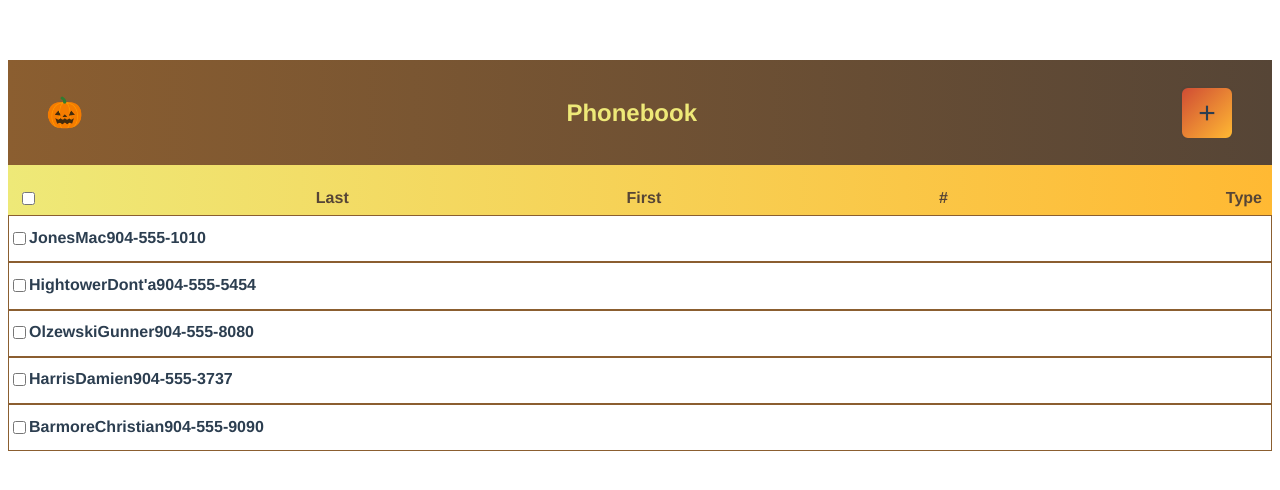
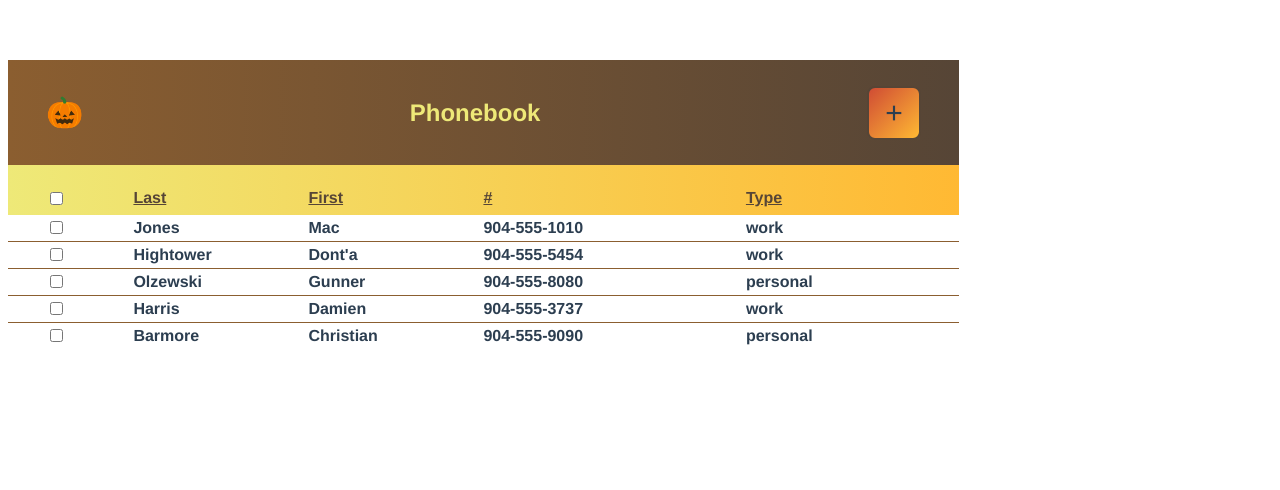
Before and after one commit to tcburns24/phonebook, a Vue app: page / in a window 1280 px wide. Shown: the top 490 px of the page. Built offline with nearby package versions, Linux system fonts and the light colour scheme.

Commit message:
Styles ContactRow more

```diff
--- a/src/components/ContactRow.vue
+++ b/src/components/ContactRow.vue
@@ -1,11 +1,17 @@
 <script>
 export default {
   name: 'ContactRow',
-  props: ['infoObj'],
+  props: ['infoObj', 'divider'],
   data() {
-    return {}
+    return {
+
+    }
   },
-
+  computed: {
+    hasDivider() {
+      return this.divider == true;
+    },
+  },
 }
 </script>
 
@@ -19,21 +25,39 @@ yellow: #eee978
 -->
 <style scoped>
   .contact-row {
-    max-width: 100%;
+    width: 100%;
+    max-width: 875px;
     position: relative;
-    padding: 1% 0;
+    padding: 3px 3%;
     display: flex;
-    border: 1px solid #8b5e30;
     font-weight: 700;
+    align-items: center;
+    justify-content: space-between;
+    text-align: start;
+  }
+  .bottom-divider {
+    border-top: 1px solid #8b5e30;
+  }
+  .selected {
+    background: linear-gradient(to right top, #ffb933, #d04c34);
+  }
+  .flex1 {
+    flex: 1;
+  }
+  .flex2 {
+    flex: 2;
+  }
+  .flex3 {
+    flex: 3;
   }
 </style>
 
 <template>
-  <div class="contact-row">
-    <span><input type="checkbox" /></span>
-    <span class="contact-info">{{ infoObj.last_name }}</span>
-    <span class="contact-info">{{ infoObj.first_name }}</span>
-    <span class="contact-info">{{ infoObj.number }}</span>
-    <span class="contact-info">{{ infoObj.type }}</span>
+  <div class="contact-row" v-bind:class="{ 'bottom-divider' : hasDivider }">
+    <span class="flex1"><input type="checkbox" /></span>
+    <span class="contact-info flex2">{{ infoObj.last_name }}</span>
+    <span class="contact-info flex2">{{ infoObj.first_name }}</span>
+    <span class="contact-info flex3">{{ infoObj.number }}</span>
+    <span class="contact-info flex2">{{ infoObj.personal_or_work == "work" ? "work" : "personal" }}</span>
   </div>
 </template>
--- a/src/components/Phonebook.vue
+++ b/src/components/Phonebook.vue
@@ -26,7 +26,8 @@ yellow: #eee978
 -->
 <style>
   .header {
-    max-width: 100%;
+    max-width: 875px;
+    width: 100%;
     height: 105px;
     display: flex;
     padding: 0 3%;
@@ -48,11 +49,14 @@ yellow: #eee978
     position: relative;
     display: flex;
     justify-content: space-between;
-    max-width: 100%;
-    padding: 24px 10px 6px;
+    width: 100%;
+    max-width: 875px;
+    padding: 24px 3% 6px;
     background: linear-gradient(to right, #eee978, #ffb933);
     color: #564536;
     font-weight: 600;
+    text-align: start;
+    text-decoration: underline;
   }
   .add-new-btn {
     border: 2px solid #564536;
@@ -62,6 +66,15 @@ yellow: #eee978
     background: linear-gradient(to right bottom, #d04c34, #ffb933);
     line-height: 50px;
     cursor: pointer;
+  }
+  .flex1 {
+    flex: 1;
+  }
+  .flex2 {
+    flex: 2;
+  }
+  .flex3 {
+    flex: 3;
   }
 </style>
 
@@ -75,16 +88,16 @@ yellow: #eee978
       </div>
     </div>
     <div class="control-row">
-      <span>
+      <span class="control-header flex1">
         <input type="checkbox" />
       </span>
-      <span>Last</span>
-      <span>First</span>
-      <span>#</span>
-      <span>Type</span>
+      <span class="control-header flex2">Last</span>
+      <span class="control-header flex2">First</span>
+      <span class="control-header flex3">#</span>
+      <span class="control-header flex2">Type</span>
     </div>
     <div v-for="(contact, index) in contacts" :key="index">
-      <ContactRow :infoObj="contact" />
+      <ContactRow :infoObj="contact" :divider="index !== 0" />
     </div>
   </div>
 </template>
--- a/src/contacts.json
+++ b/src/contacts.json
@@ -3,40 +3,40 @@
     "first_name": "Mac",
     "last_name": "Jones",
     "number": "904-555-1010",
-    "personal_contact": false,
-    "work_contact": true,
-    "notes": "Great QB. Strong arm, great decision maker."
+    "personal_or_work": "work",
+    "notes": "Great QB. Strong arm, great decision maker.",
+    "selected": false
   },
   {
     "first_name": "Dont'a",
     "last_name": "Hightower",
     "number": "904-555-5454",
-    "personal_contact": false,
-    "work_contact": true,
-    "notes": ""
+    "personal_or_work": "work",
+    "notes": "",
+    "selected": false
   },
   {
     "first_name": "Gunner",
     "last_name": "Olzewski",
     "number": "904-555-8080",
-    "personal_contact": false,
-    "work_contact": true,
-    "notes": "Tough as nails."
+    "personal_or_work": "personal",
+    "notes": "Tough as nails.",
+    "selected": false
   },
   {
     "first_name": "Damien",
     "last_name": "Harris",
     "number": "904-555-3737",
-    "personal_contact": false,
-    "work_contact": true,
-    "notes": ""
+    "personal_or_work": "work",
+    "notes": "",
+    "selected": false
   },
   {
     "first_name": "Christian",
     "last_name": "Barmore",
     "number": "904-555-9090",
-    "personal_contact": false,
-    "work_contact": true,
-    "notes": "Talented rookie."
+    "personal_or_work": "personal",
+    "notes": "Talented rookie.",
+    "selected": false
   }
 ]
```
